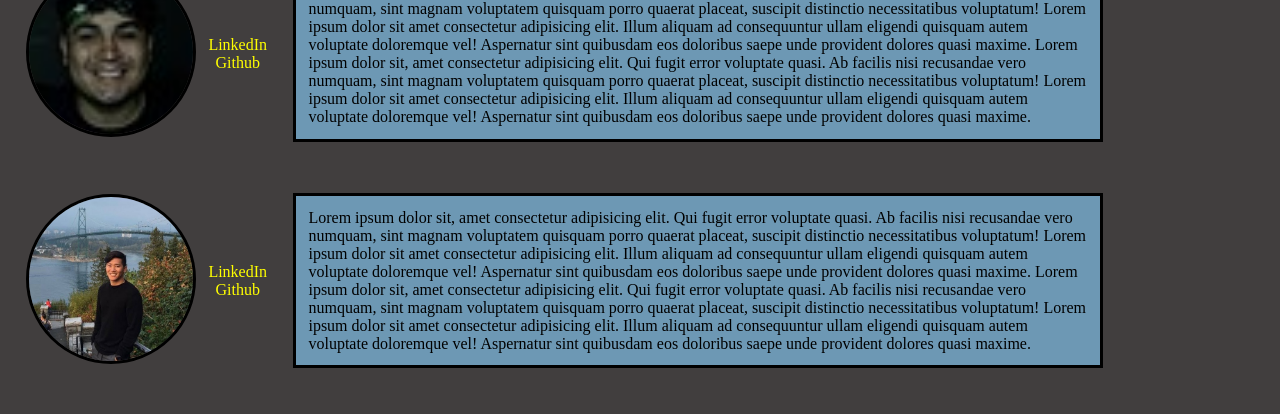
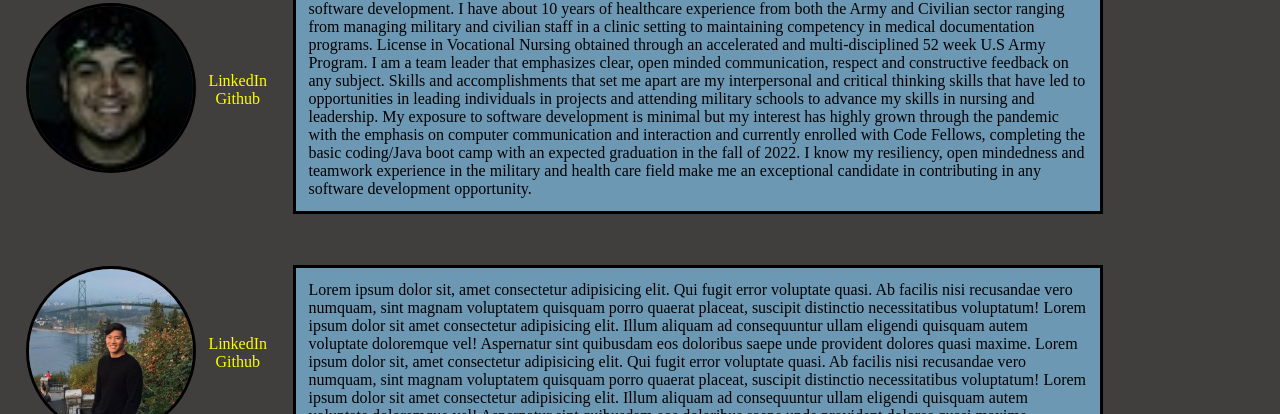
Before and after one commit to tribe-scary/201-project, a plain HTML site: page about.html in a window 1280 px wide. Shown: the part 816-1230 px from the top of the page. Drawn offline with Linux system fonts and the light colour scheme.

Commit message:
jose bio

```diff
--- a/about.html
+++ b/about.html
@@ -47,7 +47,7 @@
   <section class="bio">
     <div><img src="img/Jose Gonzalez.jpg" alt="Web Developer: Jose Gonzalez"></div>
     <section class="contactInfo"><p><a href="https://www.linkedin.com/in/jose-armando-gonzalez/">LinkedIn</a> <a href="https://github.com/JoseGonzalez1394">Github</a><p></section>
-      <div><p>Lorem ipsum dolor sit, amet consectetur adipisicing elit. Qui fugit error voluptate quasi. Ab facilis nisi recusandae vero numquam, sint magnam voluptatem quisquam porro quaerat placeat, suscipit distinctio necessitatibus voluptatum! Lorem ipsum dolor sit amet consectetur adipisicing elit. Illum aliquam ad consequuntur ullam eligendi quisquam autem voluptate doloremque vel! Aspernatur sint quibusdam eos doloribus saepe unde provident dolores quasi maxime. Lorem ipsum dolor sit, amet consectetur adipisicing elit. Qui fugit error voluptate quasi. Ab facilis nisi recusandae vero numquam, sint magnam voluptatem quisquam porro quaerat placeat, suscipit distinctio necessitatibus voluptatum! Lorem ipsum dolor sit amet consectetur adipisicing elit. Illum aliquam ad consequuntur ullam eligendi quisquam autem voluptate doloremque vel! Aspernatur sint quibusdam eos doloribus saepe unde provident dolores quasi maxime.</p></div>
+      <div><p>I am a bilingual California native transitioning from the Army and actively looking to pivot careers from healthcare to software development. I have about 10 years of healthcare experience from both the Army and Civilian sector ranging from managing military and civilian staff in a clinic setting to maintaining competency in medical documentation programs. License in Vocational Nursing obtained through an accelerated and multi-disciplined 52 week U.S Army Program. I am a team leader that emphasizes clear, open minded communication, respect and constructive feedback on any subject. Skills and accomplishments that set me apart are my interpersonal and critical thinking skills that have led to opportunities in leading individuals in projects and attending military schools to advance my skills in nursing and leadership. My exposure to software development is minimal but my interest has highly grown through the pandemic with the emphasis on computer communication and interaction and currently enrolled with Code Fellows, completing the basic coding/Java boot camp with an expected graduation in the fall of 2022. I know my resiliency, open mindedness and teamwork experience in the military and health care field make me an exceptional candidate in contributing in any software development opportunity.</p></div>
   </section>
 
 
```
